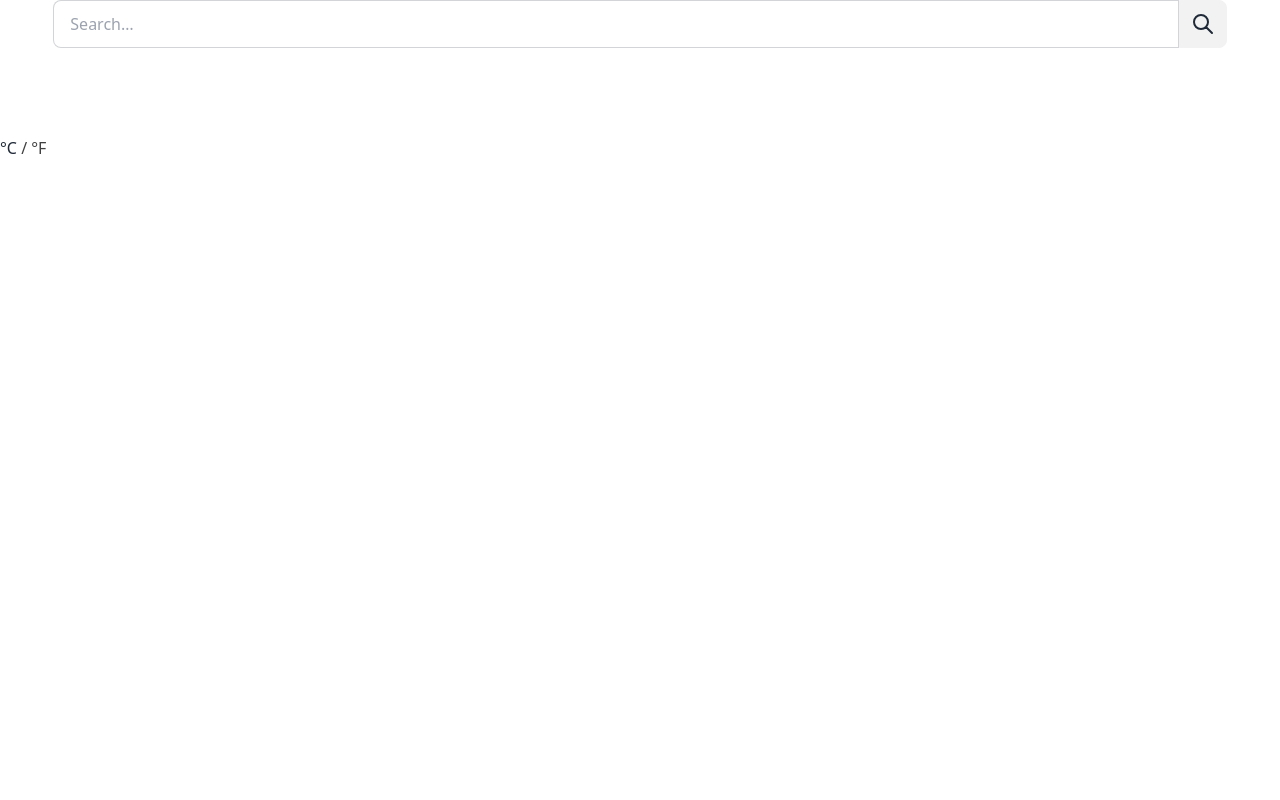
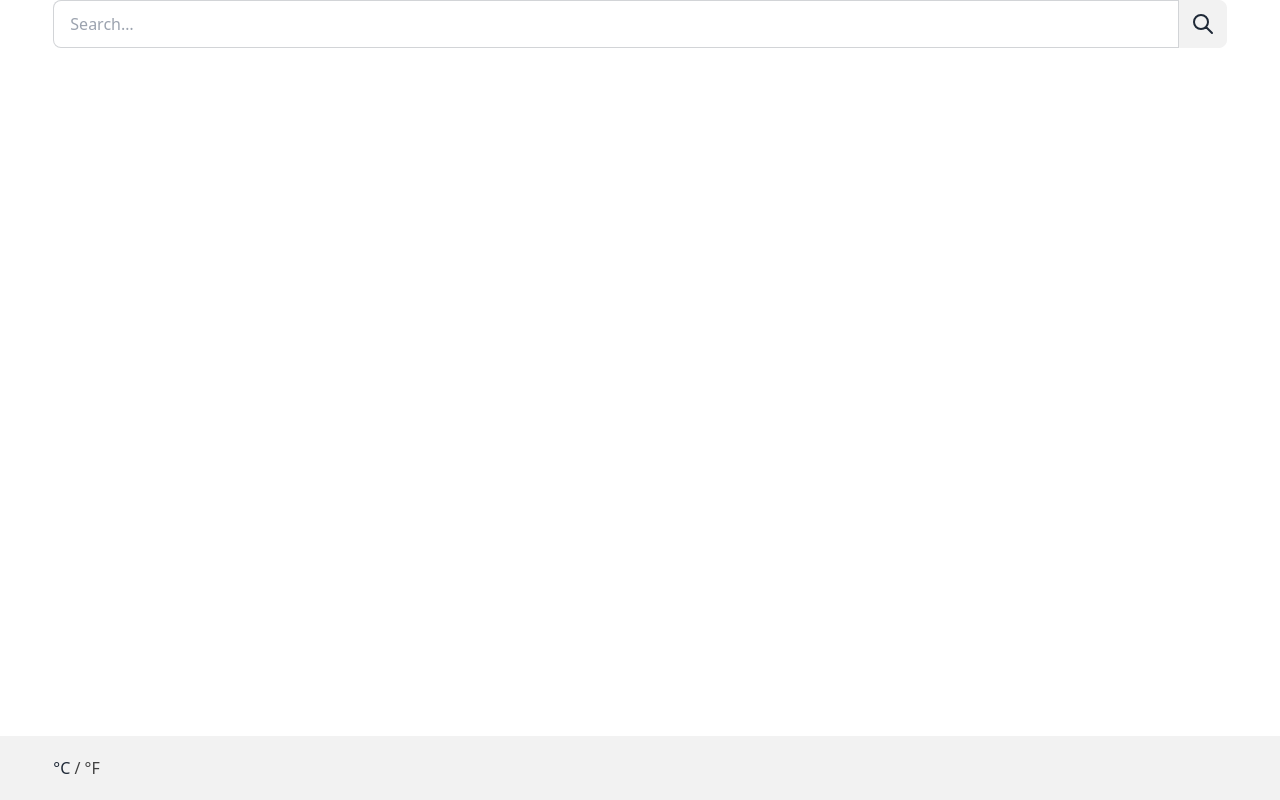
Before and after one commit to janosch-pueschel/weather-vue, a Vue app: page / in a window 1280 px wide. Built offline with nearby package versions, Linux system fonts and the light colour scheme.

Commit message:
feat: add footer

```diff
--- a/src/App.vue
+++ b/src/App.vue
@@ -130,8 +130,12 @@ function toggleTemperatureUnit() {
     :weather-forecast="weatherData.forecast"
     :temperature-unit-celsius="temperatureUnitCelsius"
   />
-  <UnitToggle
-    :temperature-unit="temperatureUnitCelsius"
-    @toggle-temperature-unit="toggleTemperatureUnit"
-  />
+  <footer class="w-full h-16 fixed flex justify-center items-center bottom-0 bg-base-200">
+    <div class="w-11/12">
+      <UnitToggle
+        :temperature-unit="temperatureUnitCelsius"
+        @toggle-temperature-unit="toggleTemperatureUnit"
+      />
+    </div>
+  </footer>
 </template>
```
